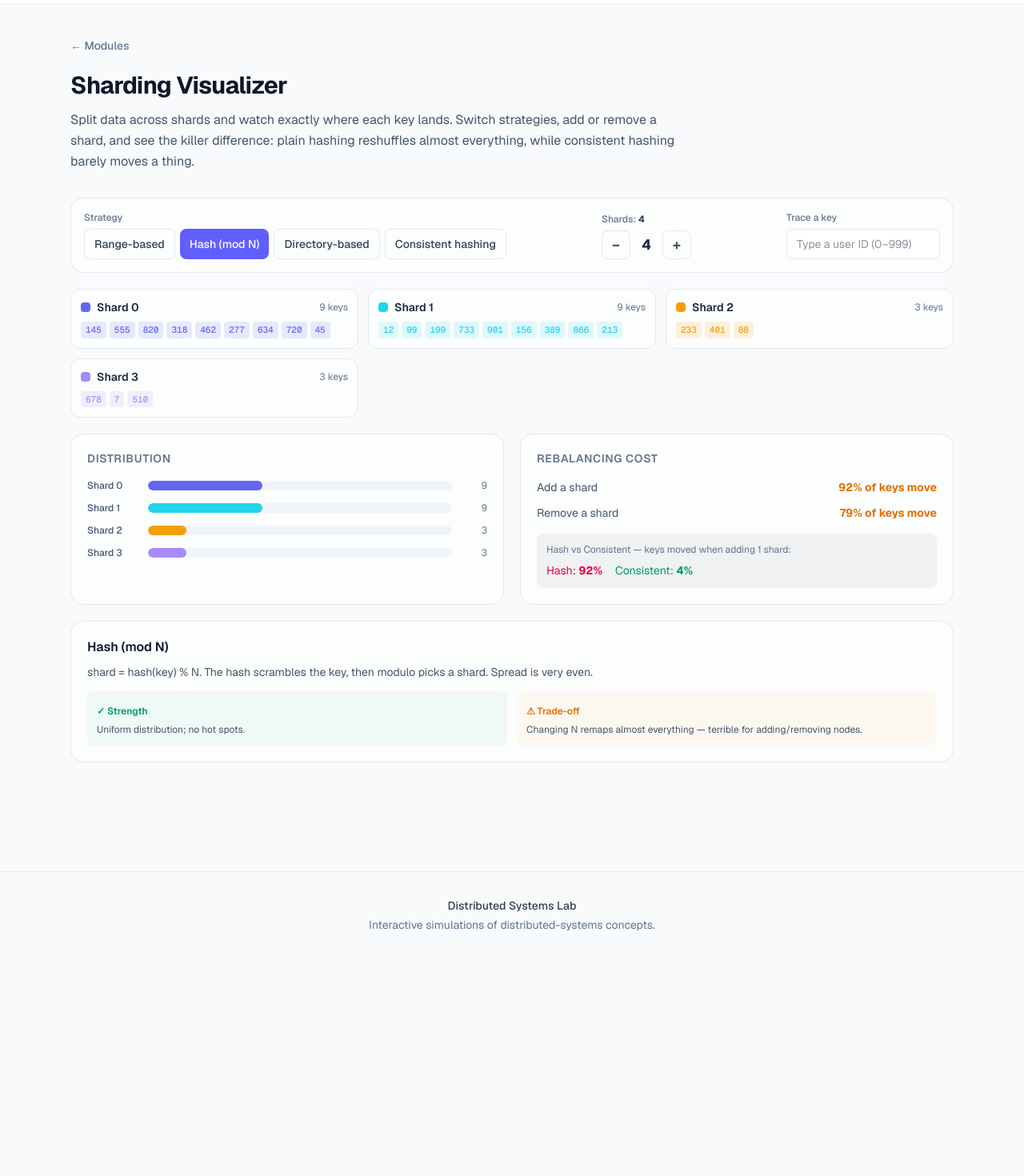
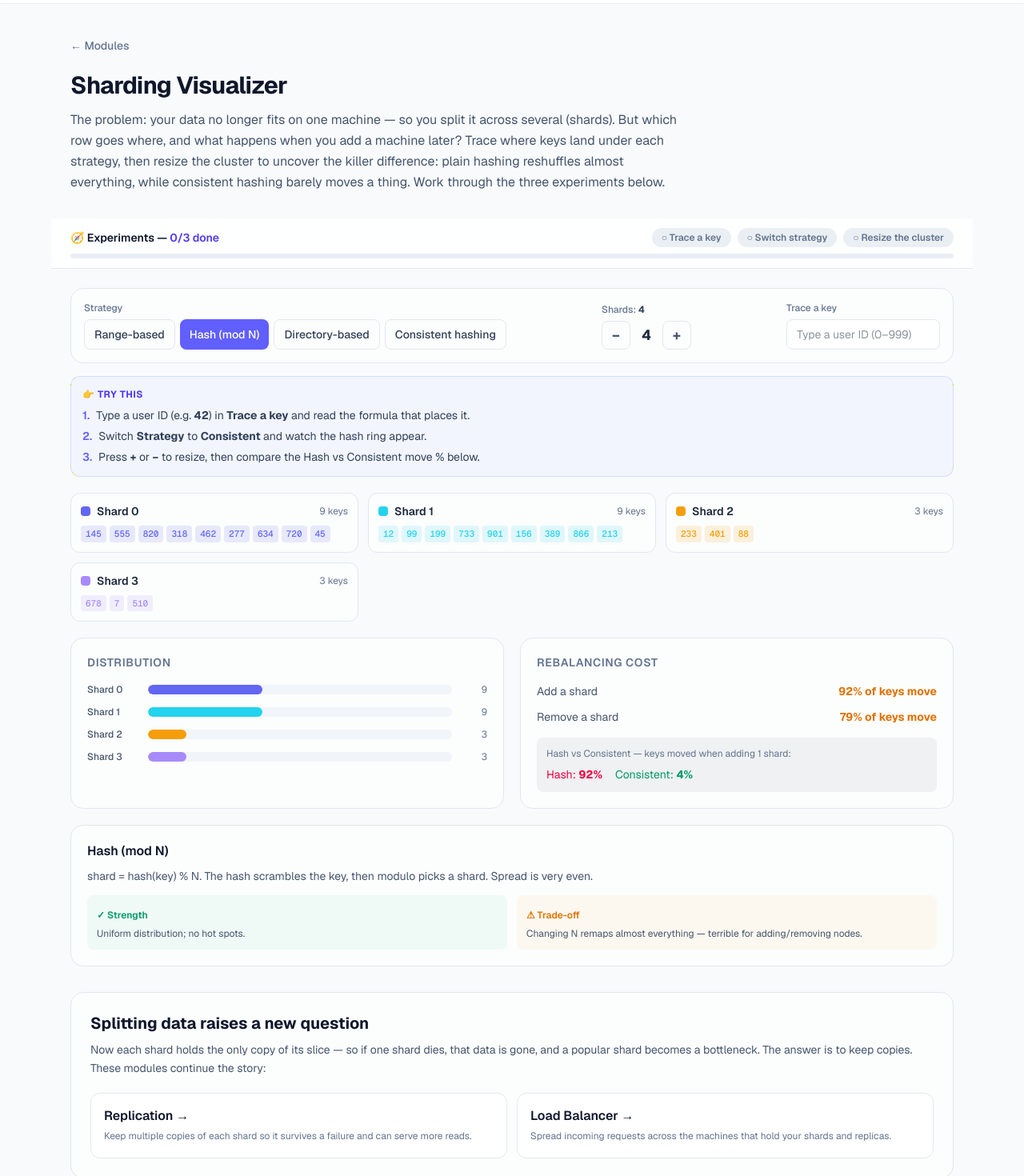
Before and after one commit to yazon551-byte/ds, a Next.js app: page /labs/sharding in a window 1280 px wide. Shown: the part 60-1530 px from the top of the page at 80% size. Before the commit the page ends 1258 px from the top, so only its background shows below. Built offline with nearby package versions, Linux system fonts and the light colour scheme.

Commit message:
Sharding: guided UX (mission tracker, Try-this, trace/rebalance reveals, next-steps)

```diff
--- a/src/components/labs/sharding-lab.tsx
+++ b/src/components/labs/sharding-lab.tsx
@@ -1,8 +1,10 @@
 "use client";
 
 import { useMemo, useState } from "react";
+import Link from "next/link";
 import { useApp } from "@/components/providers";
 import { LabShell } from "@/components/lab-shell";
+import { TryIt, Aha, MissionTracker } from "@/components/labs/ux";
 import {
   KEY_SPACE,
   SHARD_COLORS,
@@ -59,6 +61,10 @@ export function ShardingLab() {
   const [strategy, setStrategy] = useState<ShardStrategy>("hash");
   const [n, setN] = useState(4);
   const [inputKey, setInputKey] = useState("");
+
+  // ── gamification: explore the three core sharding ideas ─────────────
+  const [missions, setMissions] = useState({ traced: false, switched: false, resized: false });
+  const allDone = missions.traced && missions.switched && missions.resized;
 
   // directory mapping: an explicit lookup table (here, a balanced round-robin
   // assignment) — the point is it's arbitrary and you control it.
@@ -120,10 +126,20 @@ export function ShardingLab() {
       title={{ en: "Sharding Visualizer", ar: "مُصوِّر التقسيم" }}
       difficulty="Advanced"
       intro={{
-        en: "Split data across shards and watch exactly where each key lands. Switch strategies, add or remove a shard, and see the killer difference: plain hashing reshuffles almost everything, while consistent hashing barely moves a thing.",
-        ar: "وزّع البيانات على أقسام وشاهد بالضبط أين يذهب كل مفتاح. بدّل الاستراتيجيات، أضف أو احذف قسماً، وشاهد الفرق الحاسم: التجزئة العادية تعيد خلط كل شيء تقريباً، بينما الثابتة بالكاد تحرّك شيئاً.",
+        en: "The problem: your data no longer fits on one machine — so you split it across several (shards). But which row goes where, and what happens when you add a machine later? Trace where keys land under each strategy, then resize the cluster to uncover the killer difference: plain hashing reshuffles almost everything, while consistent hashing barely moves a thing. Work through the three experiments below.",
+        ar: "المشكلة: بياناتك ما عادت تكفي على جهاز واحد — فبنقسّمها على كذا جهاز (shards). بس أي صفّ بيروح وين؟ وشو بيصير لمّا تضيف جهاز بعدين؟ تتبّع وين بتقع المفاتيح بكل استراتيجية، وبعدين غيّر حجم الكلاستر لتكتشف الفرق الحاسم: التجزئة العادية بتعيد خلط كل شي تقريباً، بينما الثابتة بالكاد بتحرّك شي. جرّب التجارب الثلاث تحت.",
       }}
     >
+      {/* ── Sticky mission tracker ────────────────────────────── */}
+      <MissionTracker
+        title="Experiments"
+        missions={[
+          { label: "Trace a key", done: missions.traced },
+          { label: "Switch strategy", done: missions.switched },
+          { label: "Resize the cluster", done: missions.resized },
+        ]}
+      />
+
       {/* ── Controls ─────────────────────────────────────────── */}
       <div className="flex flex-wrap items-end justify-between gap-4 rounded-2xl border border-slate-200 bg-white/60 p-4 dark:border-white/10 dark:bg-white/[0.03]">
         <div className="flex flex-col gap-1.5">
@@ -133,7 +149,10 @@ export function ShardingLab() {
               <button
                 key={s.id}
                 type="button"
-                onClick={() => setStrategy(s.id)}
+                onClick={() => {
+                  setStrategy(s.id);
+                  if (s.id !== "hash") setMissions((m) => (m.switched ? m : { ...m, switched: true }));
+                }}
                 className={["rounded-lg px-3 py-2 text-sm font-medium transition-colors", strategy === s.id ? "bg-indigo-500 text-white" : "border border-slate-200 text-slate-700 hover:bg-slate-100 dark:border-white/10 dark:text-slate-200 dark:hover:bg-white/5"].join(" ")}
               >
                 {tr(s.name)}
@@ -145,9 +164,9 @@ export function ShardingLab() {
         <div className="flex flex-col gap-1.5">
           <span className="text-xs font-medium text-slate-500 dark:text-slate-400">{tr(L.shards)}: <b className="text-slate-700 dark:text-slate-200">{n}</b></span>
           <div className="flex items-center gap-2">
-            <button type="button" aria-label="Remove shard" onClick={() => setN((v) => Math.max(2, v - 1))} className="grid h-9 w-9 place-items-center rounded-lg border border-slate-200 text-lg font-bold text-slate-600 hover:bg-slate-100 dark:border-white/10 dark:text-slate-300 dark:hover:bg-white/5">−</button>
+            <button type="button" aria-label="Remove shard" onClick={() => { setN((v) => Math.max(2, v - 1)); setMissions((m) => (m.resized ? m : { ...m, resized: true })); }} className="grid h-9 w-9 place-items-center rounded-lg border border-slate-200 text-lg font-bold text-slate-600 hover:bg-slate-100 dark:border-white/10 dark:text-slate-300 dark:hover:bg-white/5">−</button>
             <span className="w-6 text-center text-lg font-bold tabular-nums text-slate-800 dark:text-slate-100">{n}</span>
-            <button type="button" aria-label="Add shard" onClick={() => setN((v) => Math.min(6, v + 1))} className="grid h-9 w-9 place-items-center rounded-lg border border-slate-200 text-lg font-bold text-slate-600 hover:bg-slate-100 dark:border-white/10 dark:text-slate-300 dark:hover:bg-white/5">+</button>
+            <button type="button" aria-label="Add shard" onClick={() => { setN((v) => Math.min(6, v + 1)); setMissions((m) => (m.resized ? m : { ...m, resized: true })); }} className="grid h-9 w-9 place-items-center rounded-lg border border-slate-200 text-lg font-bold text-slate-600 hover:bg-slate-100 dark:border-white/10 dark:text-slate-300 dark:hover:bg-white/5">+</button>
           </div>
         </div>
 
@@ -158,12 +177,24 @@ export function ShardingLab() {
             min={0}
             max={999}
             value={inputKey}
-            onChange={(e) => setInputKey(e.target.value)}
+            onChange={(e) => {
+              setInputKey(e.target.value);
+              if (!Number.isNaN(parseInt(e.target.value, 10)))
+                setMissions((m) => (m.traced ? m : { ...m, traced: true }));
+            }}
             placeholder={tr(L.keyHint)}
             className="w-48 rounded-lg border border-slate-200 bg-white px-3 py-2 text-sm text-slate-800 outline-none focus:border-indigo-400 dark:border-white/10 dark:bg-[#0d1322] dark:text-slate-100"
           />
         </div>
       </div>
+
+      <TryIt
+        items={[
+          <>Type a user ID (e.g. <b>42</b>) in <b>{tr(L.lookup)}</b> and read the formula that places it.</>,
+          <>Switch <b>{tr(L.strategy)}</b> to <b>Consistent</b> and watch the hash ring appear.</>,
+          <>Press <b>+</b> or <b>−</b> to resize, then compare the Hash vs Consistent move % below.</>,
+        ]}
+      />
 
       {/* ── Lookup result ───────────────────────────────────── */}
       {validKey && targetShard !== null && (
@@ -177,6 +208,13 @@ export function ShardingLab() {
           <code className="rounded bg-slate-900/5 px-2 py-1 font-mono text-xs text-slate-600 dark:bg-white/5 dark:text-slate-300">{steps}</code>
         </div>
       )}
+
+      <Aha show={missions.traced}>
+        That little formula is the whole point: any server can compute where a key lives
+        without asking a central index (except the Directory strategy, which keeps an
+        explicit lookup table). Hash and consistent both turn the key into a number; range
+        just checks which interval it falls in.
+      </Aha>
 
       {/* ── Shard columns ───────────────────────────────────── */}
       <div className="mt-5 grid gap-3" style={{ gridTemplateColumns: `repeat(${Math.min(n, 3)}, minmax(0,1fr))` }}>
@@ -276,6 +314,14 @@ export function ShardingLab() {
         </div>
       </div>
 
+      <Aha show={missions.resized}>
+        Look at the Hash vs Consistent numbers. Plain <code>hash(key) % N</code> depends on
+        N, so changing the shard count rewrites <i>almost every</i> key&apos;s home — a massive,
+        slow data migration. Consistent hashing places shards on a ring, so adding or
+        removing one only moves the keys in that one arc (~1/N of them). That&apos;s exactly why
+        elastic systems (Cassandra, DynamoDB, memcached) use it.
+      </Aha>
+
       {/* ── Strategy explainer ──────────────────────────────── */}
       <div className="mt-5 rounded-2xl border border-slate-200 bg-white/60 p-5 dark:border-white/10 dark:bg-white/[0.03]">
         <h3 className="text-base font-semibold text-slate-900 dark:text-white">{tr(info.name)}</h3>
@@ -291,6 +337,48 @@ export function ShardingLab() {
           </div>
         </div>
       </div>
+
+      {/* ── Closing: what to explore next ─────────────────────── */}
+      <section
+        className={[
+          "mt-8 rounded-2xl border p-6 transition-colors",
+          allDone
+            ? "border-emerald-400/40 bg-emerald-500/5"
+            : "border-slate-200 bg-white/60 dark:border-white/10 dark:bg-white/[0.03]",
+        ].join(" ")}
+      >
+        <h2 className="text-xl font-bold text-slate-900 dark:text-white">
+          {allDone ? "🎉 You've seen how data splits — and what it costs to move it." : "Splitting data raises a new question"}
+        </h2>
+        <p className="mt-2 text-sm leading-relaxed text-slate-600 dark:text-slate-400">
+          Now each shard holds the only copy of its slice — so if one shard dies, that data
+          is gone, and a popular shard becomes a bottleneck. The answer is to keep copies.
+          These modules continue the story:
+        </p>
+        <div className="mt-5 grid grid-cols-1 gap-3 sm:grid-cols-2">
+          {[
+            {
+              fix: "Replication",
+              desc: "Keep multiple copies of each shard so it survives a failure and can serve more reads.",
+              href: "/labs/replication",
+            },
+            {
+              fix: "Load Balancer",
+              desc: "Spread incoming requests across the machines that hold your shards and replicas.",
+              href: "/labs/load-balancer",
+            },
+          ].map((s) => (
+            <Link
+              key={s.fix}
+              href={s.href}
+              className="group rounded-xl border border-slate-200 bg-white p-4 transition-all hover:-translate-y-1 hover:border-indigo-300 hover:shadow-lg hover:shadow-indigo-500/10 dark:border-white/10 dark:bg-white/[0.03] dark:hover:border-indigo-400/40"
+            >
+              <p className="font-semibold text-slate-900 dark:text-white">{s.fix} →</p>
+              <p className="mt-1 text-xs leading-relaxed text-slate-500 dark:text-slate-400">{s.desc}</p>
+            </Link>
+          ))}
+        </div>
+      </section>
     </LabShell>
   );
 }
```
